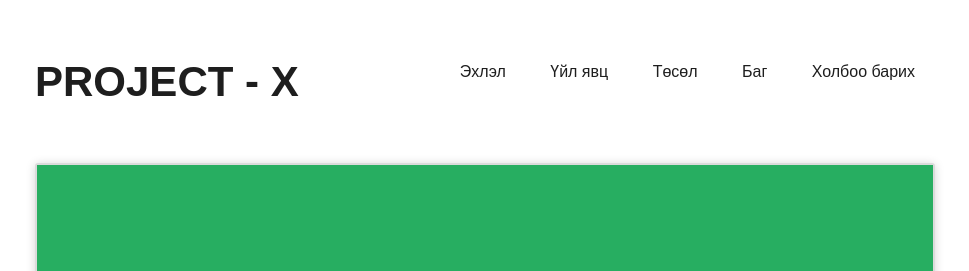
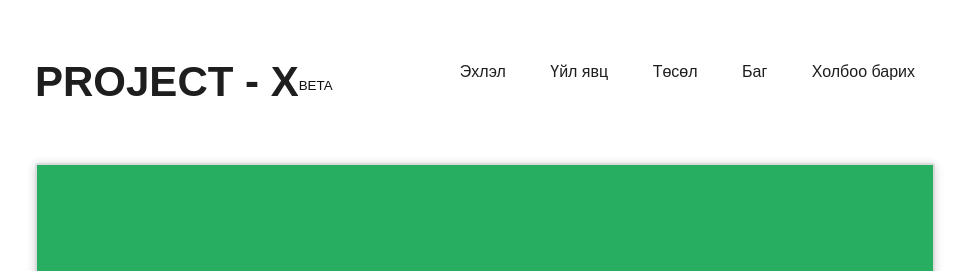
Before and after one commit to galto4ir/project-x, a Jekyll site: the page built from index.html, in a window 1280 px wide. Shown: the top 271 px of the page, without its empty margins (155-1124 px from the left). Built offline with Jekyll 4.4.1, drawn with Linux system fonts in a browser that asks for light colours.

Commit message:
Add something
fav, beta version

```diff
--- a/_includes/head.html
+++ b/_includes/head.html
@@ -5,7 +5,7 @@
 
   <title>{% if page.title %}{{ page.title }}{% else %}{{ site.title }}{% endif %}</title>
   <meta name="description" content="{% if page.excerpt %}{{ page.excerpt | strip_html | strip_newlines | truncate: 160 }}{% else %}{{ site.description }}{% endif %}">
-
+  <link rel="icon" type="image/png" href="{{ "/img/fav.png" | prepend: site.baseurl }}">
   <link rel="stylesheet" href="{{ "/css/main.css" | prepend: site.baseurl }}">
   <link rel="canonical" href="{{ page.url | replace:'index.html','' | prepend: site.baseurl | prepend: site.url }}">
   <link rel="alternate" type="application/rss+xml" title="{{ site.title }}" href="{{ "/feed.xml" | prepend: site.baseurl | prepend: site.url }}" />
--- a/_includes/header.html
+++ b/_includes/header.html
@@ -1,6 +1,6 @@
 <div class="translate"></div>
 <header class="wrapper">
-      <a href="{{ site.baseurl }}/" class="site_title">{{ site.title }}</a>
+  <a href="{{ site.baseurl }}/" class="site_title">{{ site.title }}</a><sub>BETA</sub>
   <div class="menu">
     {% for menu in site.data.nav %}
       <a href="{{ site.baseurl }}{{ menu.href }}">{{ menu.title }}</a>
```
Also changed, not shown: img/fav.png (added). Lines whose indentation alone changed are shown as unchanged.
